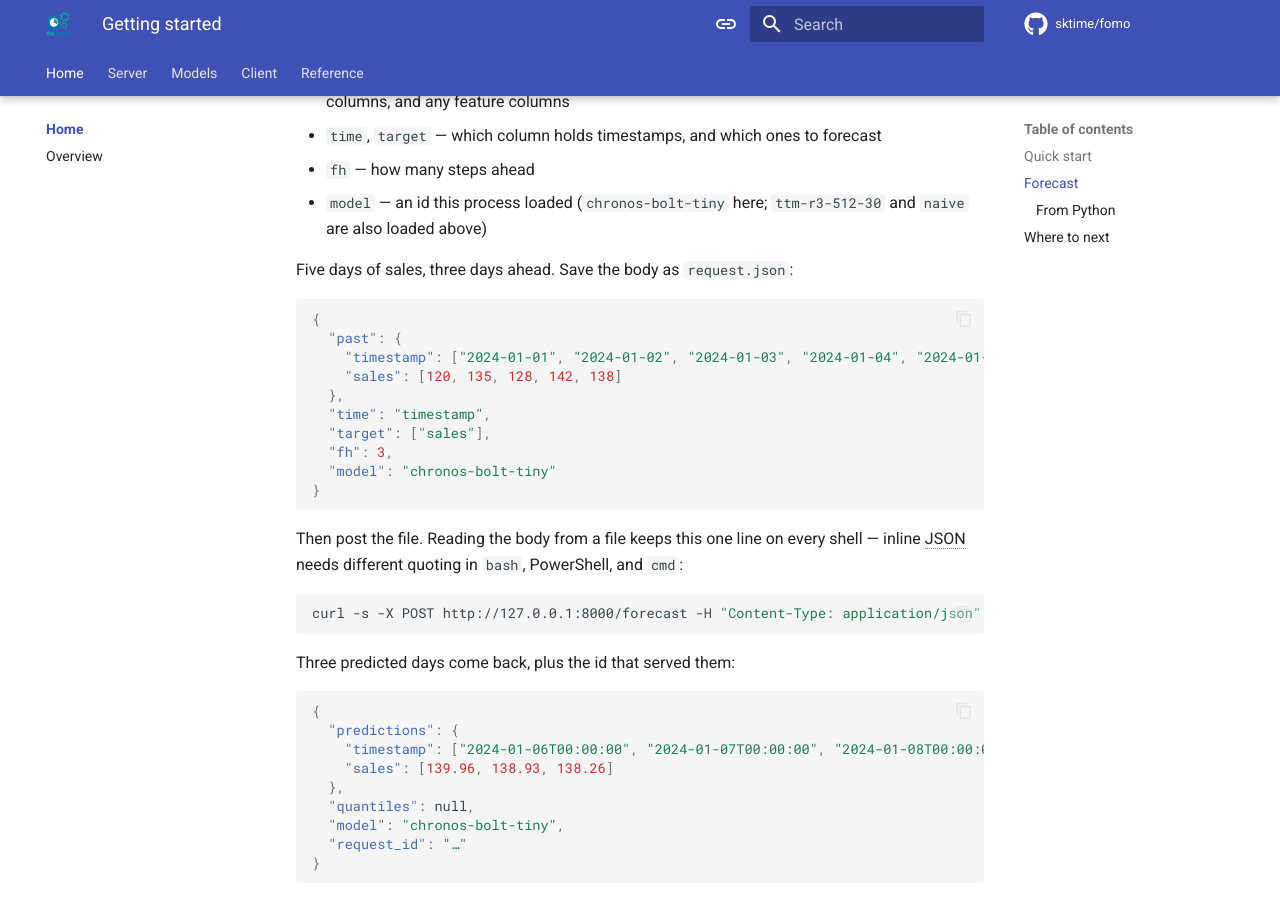
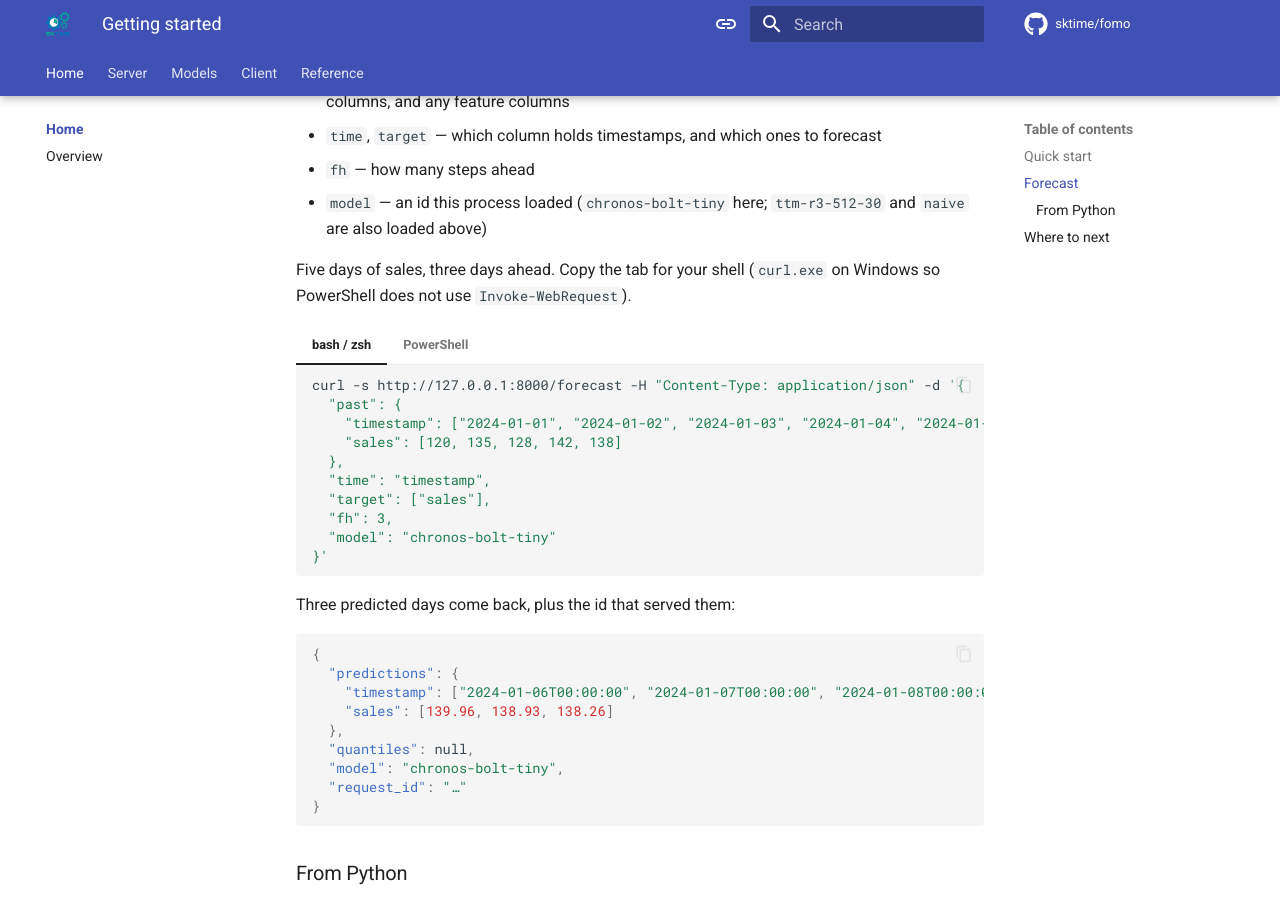
Before and after one commit to sktime/tserve, an MkDocs documentation site: the page built from docs/index.md, in a window 1280 px wide and 900 px high, scrolled down 1612 px. Built offline with MkDocs 1.6.1 and Material for MkDocs 9.7.7, drawn with Linux system fonts in a browser that asks for light colours; comment, search, counter and statistics services are not loaded.

Commit message:
update curl example for different systems

````diff
--- a/docs/index.md
+++ b/docs/index.md
@@ -63,26 +63,37 @@ A request is a table plus the roles of its columns:
 - `fh` — how many steps ahead
 - `model` — an id this process loaded (`chronos-bolt-tiny` here; `ttm-r3-512-30` and `naive` are also loaded above)
 
-Five days of sales, three days ahead. Save the body as `request.json`:
+Five days of sales, three days ahead. Copy the tab for your shell (`curl.exe` on Windows so PowerShell does not use `Invoke-WebRequest`).
 
-```json
-{
-  "past": {
-    "timestamp": ["2024-01-01", "2024-01-02", "2024-01-03", "2024-01-04", "2024-01-05"],
-    "sales": [120, 135, 128, 142, 138]
-  },
-  "time": "timestamp",
-  "target": ["sales"],
-  "fh": 3,
-  "model": "chronos-bolt-tiny"
-}
-```
+=== "bash / zsh"
 
-Then post the file. Reading the body from a file keeps this one line on every shell — inline JSON needs different quoting in `bash`, PowerShell, and `cmd`:
+    ```bash
+    curl -s http://127.0.0.1:8000/forecast -H "Content-Type: application/json" -d '{
+      "past": {
+        "timestamp": ["2024-01-01", "2024-01-02", "2024-01-03", "2024-01-04", "2024-01-05"],
+        "sales": [120, 135, 128, 142, 138]
+      },
+      "time": "timestamp",
+      "target": ["sales"],
+      "fh": 3,
+      "model": "chronos-bolt-tiny"
+    }'
+    ```
 
-```bash
-curl -s -X POST http://127.0.0.1:8000/forecast -H "Content-Type: application/json" -d @request.json
-```
+=== "PowerShell"
+
+    ```powershell
+    curl.exe -s http://127.0.0.1:8000/forecast -H "Content-Type: application/json" -d '{
+      "past": {
+        "timestamp": ["2024-01-01", "2024-01-02", "2024-01-03", "2024-01-04", "2024-01-05"],
+        "sales": [120, 135, 128, 142, 138]
+      },
+      "time": "timestamp",
+      "target": ["sales"],
+      "fh": 3,
+      "model": "chronos-bolt-tiny"
+    }'
+    ```
 
 Three predicted days come back, plus the id that served them:
 
````
